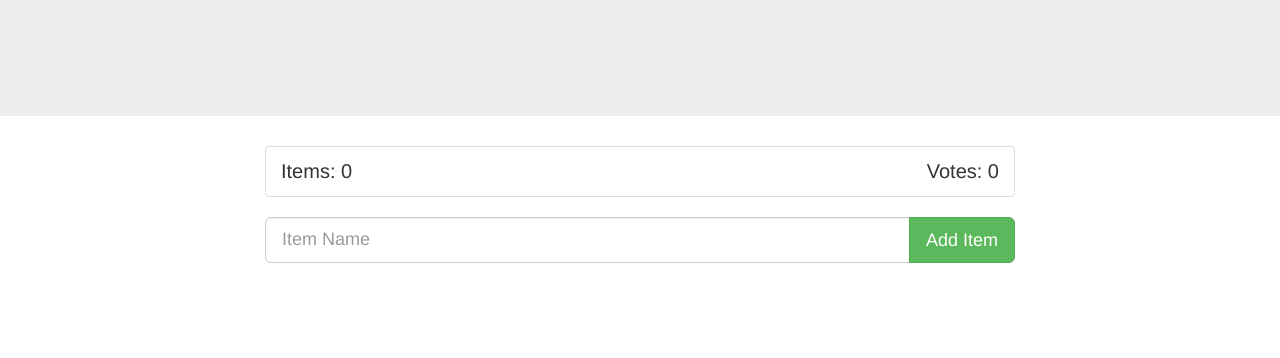
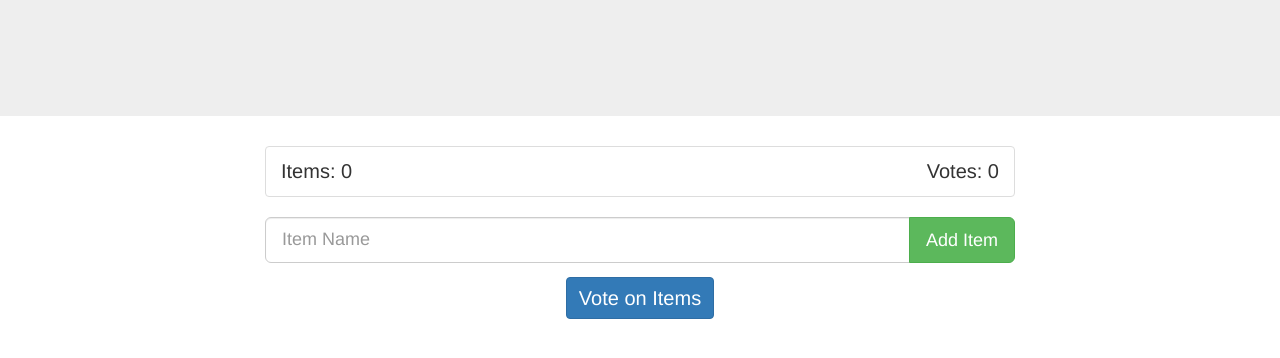
Before and after one commit to jacebrowning/crowdsorter, a Python web app: template crowdsorter/templates/items.html in a window 1280 px wide. Shown: the part 50-408 px from the top of the page. Run offline with Jinja, Linux system fonts and the light colour scheme; the template is opened without the code that fills it, so the values that code supplies are empty; some libraries are stand-ins or nearby versions.

Commit message:
Add button to vote on items

```diff
--- a/crowdsorter/api/scores.py
+++ b/crowdsorter/api/scores.py
@@ -30,6 +30,7 @@ def serialize(collection):
                                key=collection.key, _external=True),
         ),
         name=collection.name,
+        code=collection.code,
         item_count=collection.item_count,
         vote_count=collection.vote_count,
         scores=[s.data for s in collection.scores]
--- a/crowdsorter/static/stylesheets/custom.css
+++ b/crowdsorter/static/stylesheets/custom.css
@@ -73,6 +73,10 @@ ul.item-score-list > li > div.score {
     white-space: normal;
 }
 
+.top-buffer {
+    margin-top: 1em;
+}
+
 .bottom-buffer {
     margin-bottom: 1em;
 }
--- a/crowdsorter/templates/index.html
+++ b/crowdsorter/templates/index.html
@@ -8,7 +8,9 @@
     <div class="container">
         <div class="row">
             <div class="col-sm-10 col-sm-offset-1 center">
-                <a class="btn btn-primary" href="/collections/" role="button">View Popular Collections</a>
+                <a class="btn btn-primary" href="/collections/" role="button">
+                    View Popular Collections
+                </a>
             </div>
         </div>
     </div>
--- a/crowdsorter/templates/items.html
+++ b/crowdsorter/templates/items.html
@@ -49,5 +49,12 @@
                 </form>
             </div>
         </div>
+        <div class="row">
+            <div class="col-sm-8 col-sm-offset-2 top-buffer center">
+                <a class="btn btn-primary" href="/{{ collection['code'] }}/vote" role="button">
+                    Vote on Items
+                </a>
+            </div>
+        </div>
     </div>
 {% endblock %}
```
Also changed, not shown: tests/test_api.py (+1 -0 lines).
